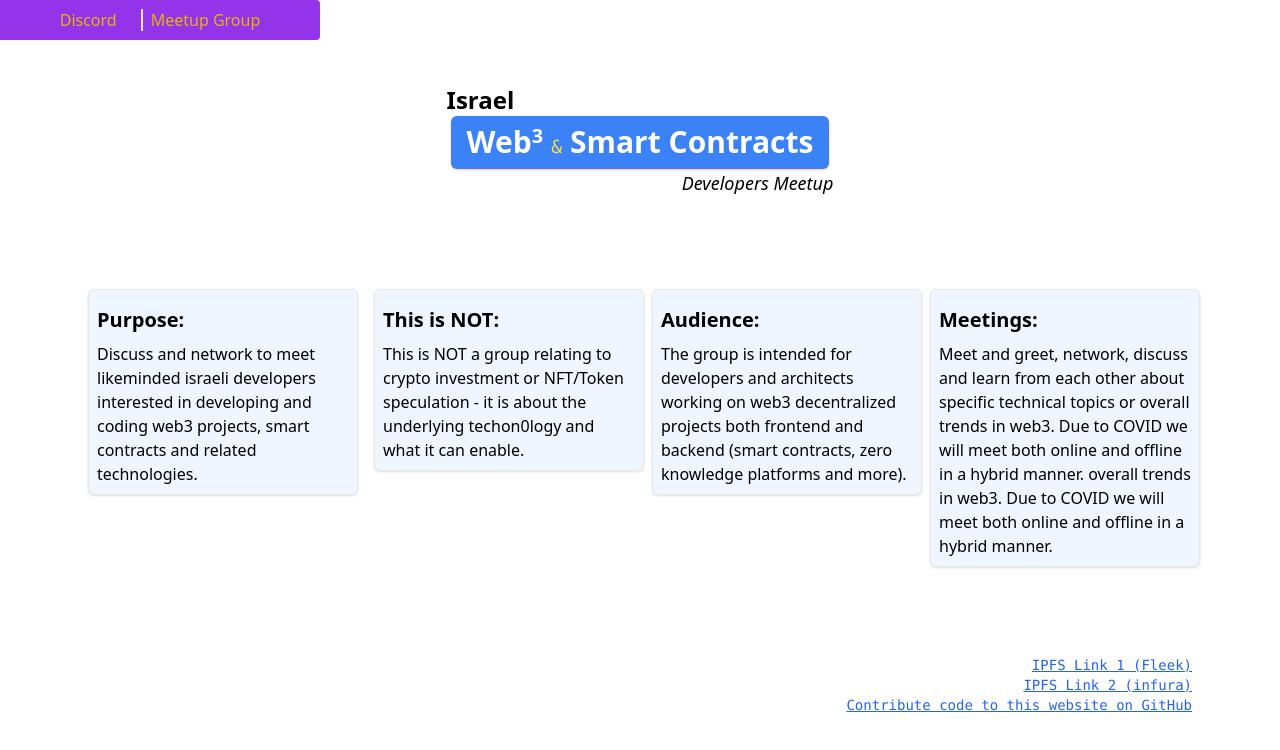
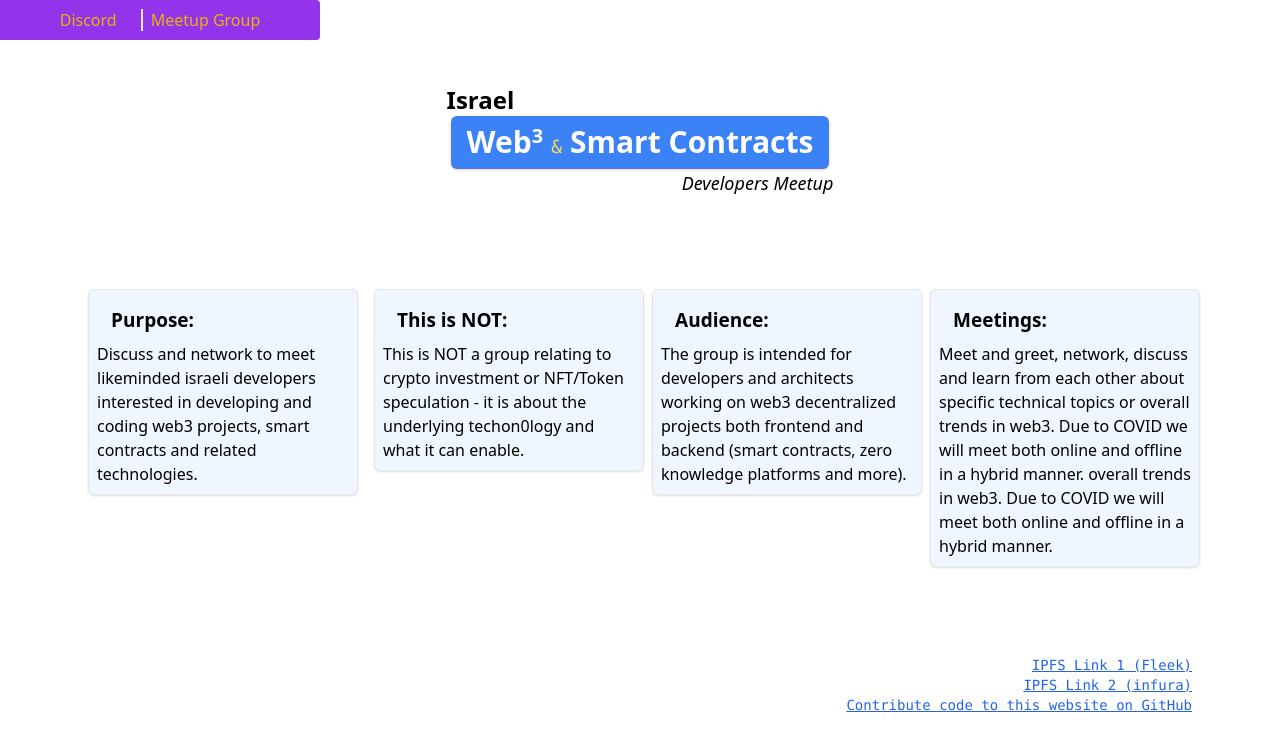
Before and after one commit to royosherove/ilweb3next, a Next.js app: page / in a window 1280 px wide. Shown: the top 750 px of the page. Built offline with nearby package versions, Linux system fonts and the light colour scheme.

Commit message:
animation

```diff
--- a/pages/index.tsx
+++ b/pages/index.tsx
@@ -27,11 +27,11 @@ function indexCards():ReactFragment{
 function indexCard(title:string,text:string): ReactFragment{
   return (
     <div className="group md:w-1/4 my-2 mx-2" key={nanoid()}>
-      <div className="bg-blue-50 shadow group-hover:bg-violet-500 group-hover:shadow-lg rounded-md border border-1 p-2 1 ">
-        <div className="group-hover:text-white group-hover:font-bold font-semibold text-xl my-2">
+      <div className="bg-blue-50 shadow group-hover:bg-violet-500 group-hover:shadow-lg rounded-md border border-1 p-2 1 duration-100 transition-all ">
+        <div className="ml-2 group-hover:ml-0 scale-95  group-hover:scale-100 group-hover:text-white group-hover:font-bold font-semibold text-xl my-2 transition-all duration-500 ">
           {title}:
         </div>
-        <div className="group-hover:text-white">{text}</div>
+        <div className="group-hover:text-white transition-all duration-200">{text}</div>
       </div>
     </div>
   );
```
